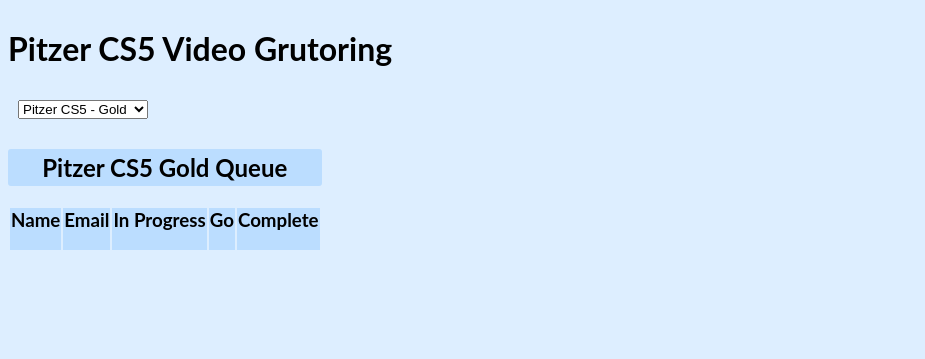
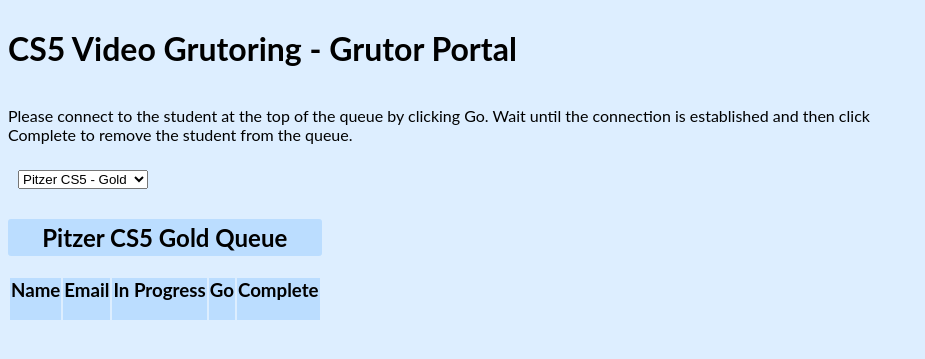
Before and after one commit to harrismcc/grutor-site, a PHP site: page /admin.php in a window 1280 px wide. Shown: the top 359 px of the page, without its empty margins (0-925 px from the left). Run offline with PHP 8.4, Linux system fonts and the light colour scheme; the visitor is signed in with stand-in values (Sample User, id 1); data comes from the database, SQL or seed files in the repository; lists and menus that the app fills with data are empty; some libraries are stand-ins or nearby versions.

Commit message:
added admin page language and increased admin refresh rate

```diff
--- a/admin.php
+++ b/admin.php
@@ -82,7 +82,7 @@
         (function(){
         // do some stuff
             refresh();
-        setTimeout(arguments.callee, 10000); //TODO: Get time working
+        setTimeout(arguments.callee, 5000); //TODO: Get time working
         })();
 
 
@@ -120,7 +120,11 @@
 <body>
 
     <div id="title">
-            <h1>Pitzer CS5 Video Grutoring</h1>
+            <h1>CS5 Video Grutoring - Grutor Portal</h1>
+    </div>
+    <div style="max-width:70%">
+        <p>Please connect to the student at the top of the queue by clicking Go.  Wait until the connection is established and then click Complete to remove the student from the queue.</p>
+
     </div>
     <div id="queue">
 
```
